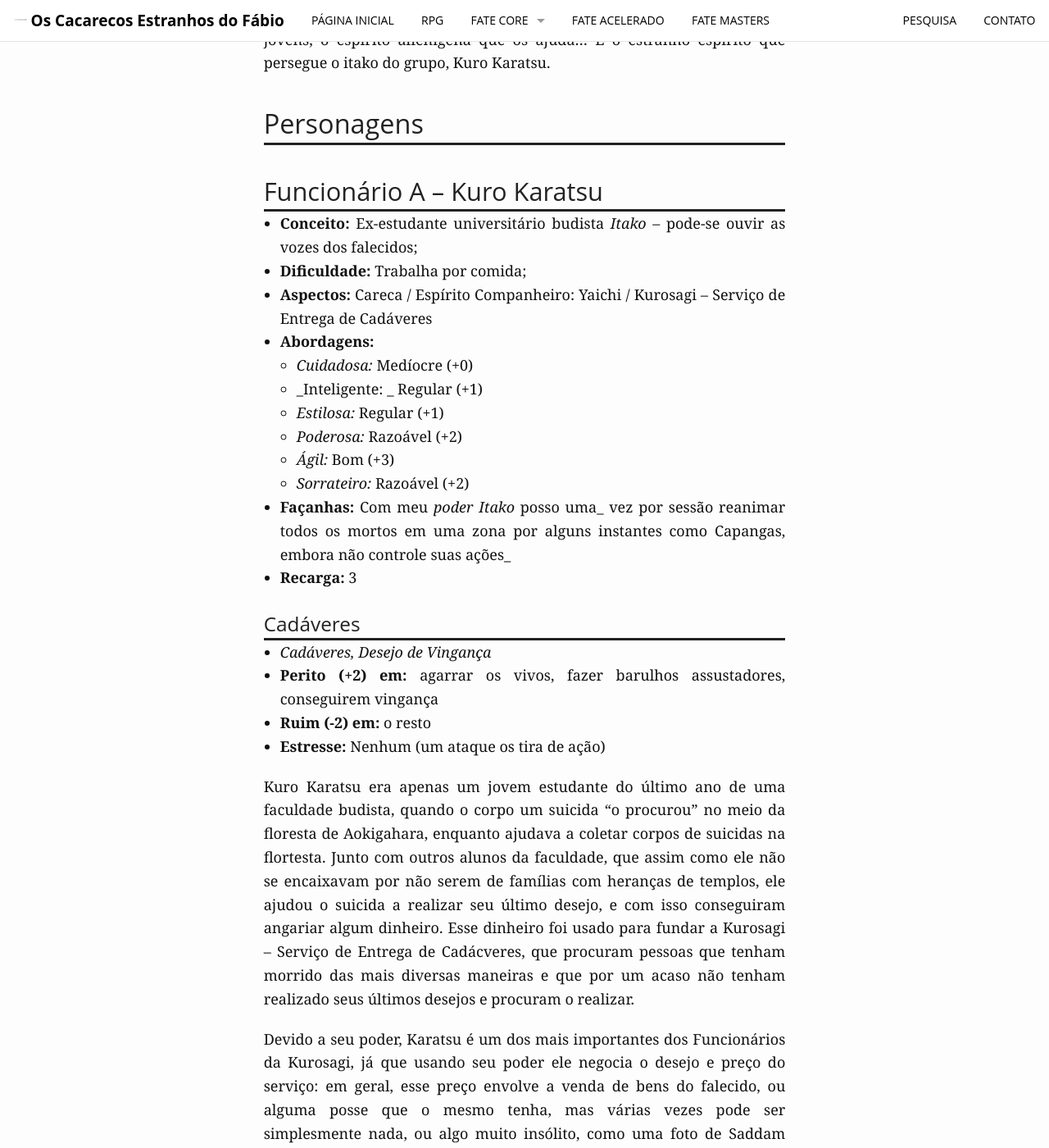
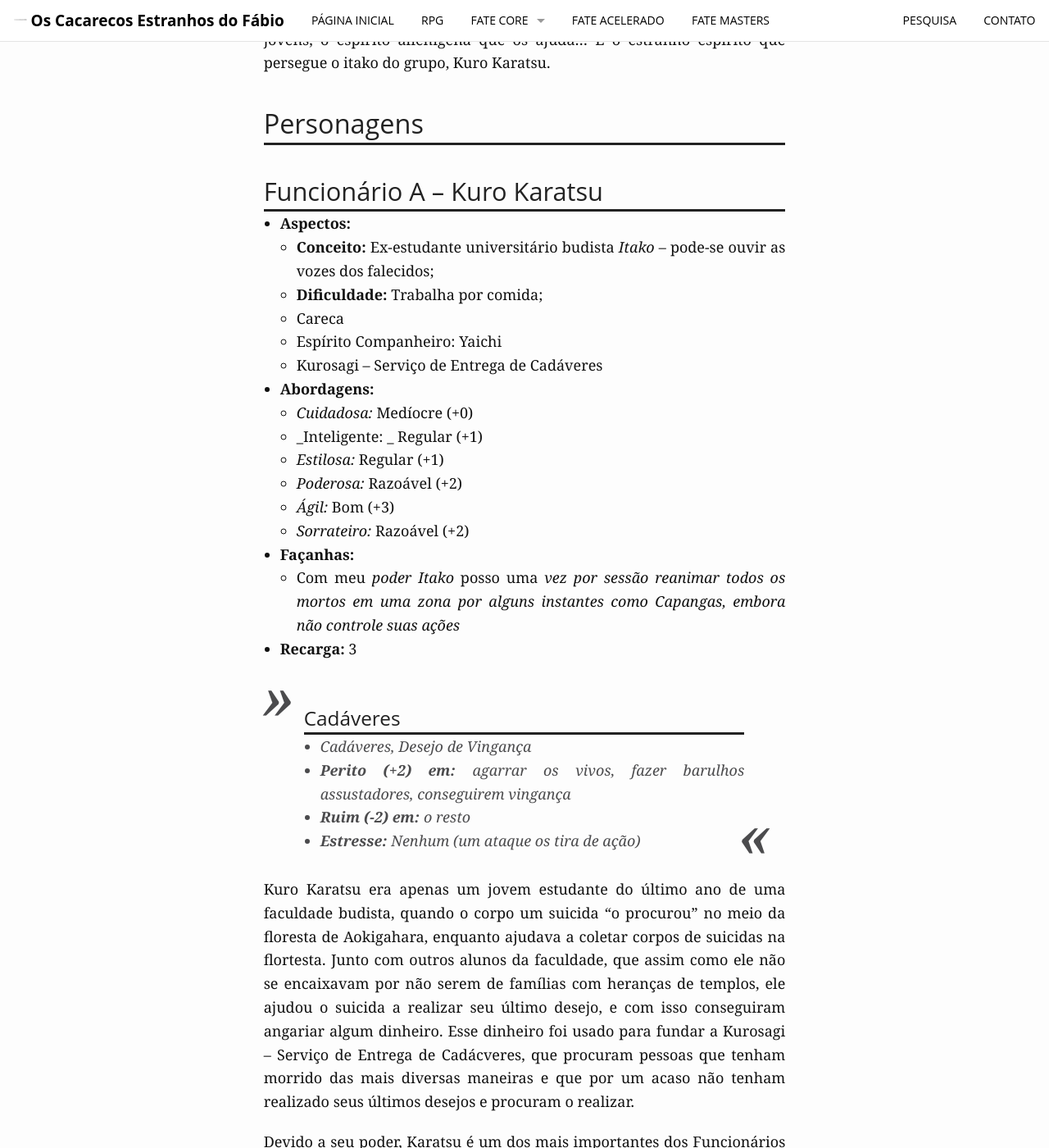
Before and after one commit to fabiocosta0305/fabiocosta0305.github.io-old, a Jekyll site: the page built from _posts/RPG/2015-07-20-DestinoServicoEntregaCadaver.md, in a window 1280 px wide and 1400 px high, scrolled down 840 px. Shown: the whole window at 82% size. Built offline with Jekyll 4.4.1, drawn with Linux system fonts in a browser that asks for light colours; some of the changed text lies outside the part shown.

Commit message:
Published with https://stackedit.io/

```diff
--- a/_posts/RPG/2015-07-20-DestinoServicoEntregaCadaver.md
+++ b/_posts/RPG/2015-07-20-DestinoServicoEntregaCadaver.md
@@ -23,9 +23,13 @@ Quando cinco estudantes universitários budistas encontram o cadáver de um suic
 ### Personagens
 
 #### Funcionário A – Kuro Karatsu
-*   **Conceito:** Ex-estudante universitário budista _Itako_ – pode-se ouvir as vozes dos falecidos;
-*   **Dificuldade:** Trabalha por comida;
-*   **Aspectos:** Careca / Espírito Companheiro: Yaichi / Kurosagi – Serviço de Entrega de Cadáveres
+
+- **Aspectos:**
+	*   **Conceito:** Ex-estudante universitário budista _Itako_ – pode-se ouvir as vozes dos falecidos;
+	*   **Dificuldade:** Trabalha por comida;
+	* Careca
+	* Espírito Companheiro: Yaichi
+	* Kurosagi – Serviço de Entrega de Cadáveres
 *   **Abordagens:**
 	*  _Cuidadosa:_ Medíocre (+0)
     *   _Inteligente: _ Regular (+1)
@@ -33,23 +37,28 @@ Quando cinco estudantes universitários budistas encontram o cadáver de um suic
     *   _Poderosa:_ Razoável (+2)
     *   _Ágil:_ Bom (+3)
     *   _Sorrateiro:_ Razoável (+2)
-*   **Façanhas:**  Com meu _poder Itako_ posso uma_ vez por sessão reanimar todos os mortos em uma zona por alguns instantes como Capangas, embora não controle suas ações_
+*   **Façanhas:**
+	* Com meu _poder Itako_ posso uma _vez por sessão reanimar todos os mortos em uma zona por alguns instantes como Capangas, embora não controle suas ações_
 *   **Recarga:** 3
 
-##### Cadáveres
-*   _Cadáveres, Desejo de Vingança_
-*   **Perito (+2) em:** agarrar os vivos, fazer barulhos assustadores, conseguirem vingança
-*   **Ruim (-2) em:** o resto
-*   **Estresse:** Nenhum (um ataque os tira de ação)
+> ##### Cadáveres
+> *   _Cadáveres, Desejo de Vingança_
+> *   **Perito (+2) em:** agarrar os vivos, fazer barulhos assustadores, conseguirem vingança
+> *   **Ruim (-2) em:** o resto
+> *   **Estresse:** Nenhum (um ataque os tira de ação)
 
 Kuro Karatsu era apenas um jovem estudante do último ano de uma faculdade budista, quando o corpo um suicida “o procurou” no meio da floresta de Aokigahara, enquanto ajudava a coletar corpos de suicidas na flortesta. Junto com outros alunos da faculdade, que assim como ele não se encaixavam por não serem de famílias com heranças de templos, ele ajudou o suicida a realizar seu último desejo, e com isso conseguiram angariar algum dinheiro. Esse dinheiro foi usado para fundar a Kurosagi – Serviço de Entrega de Cadácveres, que procuram pessoas que tenham morrido das mais diversas maneiras e que por um acaso não tenham realizado seus últimos desejos e procuram o realizar.
 
 Devido a seu poder, Karatsu é um dos mais importantes dos Funcionários da Kurosagi, já que usando seu poder ele negocia o desejo e preço do serviço: em geral, esse preço envolve a venda de bens do falecido, ou alguma posse que o mesmo tenha, mas várias vezes pode ser simplesmente nada, ou algo muito insólito, como uma foto de Saddam Husseim. Como cadáveres esperando para terem seus pedidos atendidos não abundam por aí, ele faz bicos para sobreviver…
+
 #### Funcionário B – Ao Sasaki
 
-*   **Conceito:** Ex-Estudante Universitária Budista Idealizadora da Kurosagi – Serviço de Entrega de Cadáveres
-*   **Dificuldade:** Passado Obscurto: perdeu a família em um brutal assassinato em massa. Apenas ela e a mais nova irmã sobreviveram
-*   **Aspectos:** _Hacker_ / Corpse-Chat (Sala de Chat na Internet) / Passatempo Bizarro: Tirar fotos de cadáveres para revender
+*   **Aspectos:**
+	*   **Conceito:** Ex-Estudante Universitária Budista Idealizadora da Kurosagi – Serviço de Entrega de Cadáveres
+	*   **Dificuldade:** Passado Obscurto: perdeu a família em um brutal assassinato em massa. Apenas ela e a mais nova irmã sobreviveram
+	+ _Hacker_
+	* _Corpse-Chat_ (Sala de Chat na Internet)
+	* Passatempo Bizarro: Tirar fotos de cadáveres para revender
 *   **Abordagens**
 	* _Cuidadosa:_ Regular (+1)
     *   _Inteligente:_ Razoável (+2)
@@ -66,26 +76,33 @@ Tal fascinação pela morte se explica: ela e a irmã mais nova sobreviveram à
 
 #### Funcionário C – Keiko Makino
 
--  **Conceito:** Embalsamadora e ex-estudante universitária budista
-*   **Dificuldade:** Empregos Temporários, já que embalsamento não tem muita procura no Japão
-*   **Aspectos:** Acesso autorizado à base americana de Yokota / Fashionista / Intercâmbio nos EUA
+*   **Aspectos:**
+	* **Conceito:** Embalsamadora e ex-estudante universitária budista
+	*   **Dificuldade:** Empregos Temporários, já que embalsamento não tem muita procura no Japão
+	*   Acesso autorizado à base americana de Yokota
+	* Fashionista
+	* Intercâmbio nos EUA
 *   **Abordagens**
 	* _Cuidadosa:_ Bom (+3)
-    *   _ Inteligente:_ Razoável (+2)
+    *   _Inteligente:_ Razoável (+2)
     *   _Estilosa:_ Razoável (+2)
     *   _Poderosa:_ Medíocre (+0)
     *   _Ágil:_ Regular (+1)
     *   _Sorrateiro:_ Regular (+1)
-*   **Façanhas:**   Meu _treinamento como embalsamadora_ me deu algum _conhecimento sobre a anatomia e biologia humana_, assim eu recebo _+2 ao Criar Vantagens enquanto Investigo Cuidadosamente os últimos desejos de nossos “clientes”_;
+*   **Façanhas:**
+	* Meu _treinamento como embalsamadora_ me deu algum _conhecimento sobre a anatomia e biologia humana_, assim eu recebo _+2 ao Criar Vantagens enquanto Investigo Cuidadosamente os últimos desejos de nossos “clientes”_;
 *   **Recarga:** 3
 
 Keiko Makino ajuda os demais integrantes da Kurosagi – Serviço de Entrega de Cadáveres com seus conhecimentos de taxidermia. Embora não seja algo muito comum enterros no Japão (normalmente os japoneses cremam os cadáveres), os conhecimentos de Keiko ajudam pois, como taxidermista, ela conhece muito sobre os processos biológicos do corpo humano, em especial os relacionados à decomposição.
 
 #### Funcionário D – Makoto Numata
 
--   **Conceito:** Radiestesista de Cadáveres e ex-aluno da faculdade budista
-*   **Dificuldade:** Cara durão com coração de manteiga
-*   **Aspectos:** Cultura Pop / Jaquetas de Couro e Óculos Escuros / Problemas Financeiros
+*   **Aspectos:**
+	*   **Conceito:** Radiestesista de Cadáveres e ex-aluno da faculdade budista
+	*   **Dificuldade:** Cara durão com coração de manteiga
+	*   Cultura Pop
+	* Jaquetas de Couro e Óculos Escuros
+	* Problemas Financeiros
 *   **Abordagens**
 	*  _Cuidadosa:_ Regular (+1)
     *   _Inteligente:_ Regular (+1)
@@ -93,16 +110,20 @@ Keiko Makino ajuda os demais integrantes da Kurosagi – Serviço de Entrega de
     *   _Poderosa:_ Bom (+3)
     *   _Ágil:_ Razoável (+2)
     *   _Sorrateira:_ Medíocre (+0)
-*   **Façanhas:**   Como sou _um cara durão e muito forte_, recebo _+2 quando Ataco de maneira Poderosa_
-*   ** Recarga:** 3
+*   **Façanhas:**
+	* Como sou _um cara durão e muito forte_, recebo _+2 quando Ataco de maneira Poderosa_
+*   **Recarga:** 3
 
 Makoto Kurata é um cara meio assustador, por estar sempre com uma cara de delinquente, com óculos escuro e jaqueta de couro. Mas ele na verdade é um cara bastante emotivo, que tem certa timidez e ocasionalmente se envergonha de admitir que gosta de cultura pop. Ele é o radiestesia da Kurosagi – Corpse Delivery Service, sendo que sempre que localiza um cadáver ele o leva a Karatsu para negociar os termos. Também gosta muito de música e afins.
 
 #### Funcionário E – Yuji Yata
 
--   **Conceito:** Ex-estudante de faculdade budista canalizador de seres alienígenas
-*   **Dificuldade:** Parceiro Inconveniente: Kere Ellis
-*   **Aspectos:**_ Otaku_ / Hábil com Matemática / Problemas de Coração
+*   **Aspectos:**
+	+  **Conceito:** Ex-estudante de faculdade budista canalizador de seres alienígenas
+	+  **Dificuldade:** Parceiro Inconveniente: Kere Ellis
+	+ _Otaku_
+	+ Hábil com Matemática
+	+ Problemas de Coração
 *   **Abordagens**
 	*    _Cuidadosa:_ Regular (+1)
     *   _Inteligente:_ Bom (+3)
@@ -127,7 +152,8 @@ Yuji Yata é o mais tímido de todos os funcionários da Kurosagi – Corpse Del
     *   _Poderosa:_ Regular (+1)
     *   _Ágil:_ Razoável (+2)
     *   _Sorrateira:_ Medíocre (+0)
-*   **Façanhas:**   Por causa da minha _Essência Alienígena_, posso _uma vez em uma sessão detectar se uma pessoa tem algum tipo de poder OU se algo de muito estranho está ocorrendo em uma região de até uma zona_
+*   **Façanhas:**
+	* Por causa da minha _Essência Alienígena_, posso _uma vez em uma sessão detectar se uma pessoa tem algum tipo de poder OU se algo de muito estranho está ocorrendo em uma região de até uma zona_
 *   **Recarga:** 3
 
 Kere Ellis é um “funcionário” extra da Kurosagi – Corpse Delivery Service. É um alienígena cujo espírito/essência/o que for incorpora no fantoche que Yata usa em sua mão esquerda. Kere Ellis é boca suja e irônico ao extremo, mas apesar de muitas vezes reclamão, ele respeita Yata. Também é um colecionista e curte muitas coisas da cultura pop japonesa, como bonequinhos de vinil e afins. Possui a capacidade de perceber poderes sobrenaturais e coisas estranhas. Foi ele quem detectou que Karatsu era um _itako_.
@@ -136,8 +162,8 @@ Kere Ellis é um “funcionário” extra da Kurosagi – Corpse Delivery Servic
 
 Yaichi é um espírito que acompanha Karatsu sem que esse perceba e que aparentemente amplifica os poderes do mesmo (se o próprio não for a fonte dos poderes deste). Aparenta ser uma pessoa com a face extremamente mutilada e cheia de cicatrizes. Protege Karatsu e os integrantes da Kurosagi – Corpse Delivery Service, mandando mensagens espirituais ou possuindo corpos próximos. Não se sabe suas motivações, mas aparentemente ele protege aqueles que procuram respeitar os últimos desejos dos mortos. Em termos de regra, é tratado como um capanga.
 
-*   _Espírito Desencarnado, “Você não é forte a ponto de escolher a própria morte”, Protege aqueles que respeitam os mortos_
-*   **Perito (+2) em:** oferecer ajuda e conselhos, incorporar
-*   **Ruim (-2) em:** interagir com o mundo físico de outras formas
-*   Como sou um *Espírito Desencarnado*, não posso ser atingido por armas físicas
-*   **Estresse:** Nenhum (um ataque bem-sucedido o tira de jogo)
+> *   _Espírito Desencarnado, “Você não é forte a ponto de escolher a própria morte”, Protege aqueles que respeitam os mortos_
+> *   **Perito (+2) em:** oferecer ajuda e conselhos, incorporar
+> *   **Ruim (-2) em:** interagir com o mundo físico de outras formas
+> *   Como sou um *Espírito Desencarnado*, não posso ser atingido por armas físicas
+> *   **Estresse:** Nenhum (um ataque bem-sucedido o tira de jogo)
```
Also changed, not shown: other parts of _posts/RPG/2015-07-20-DestinoServicoEntregaCadaver.md (+10 -5 lines).
